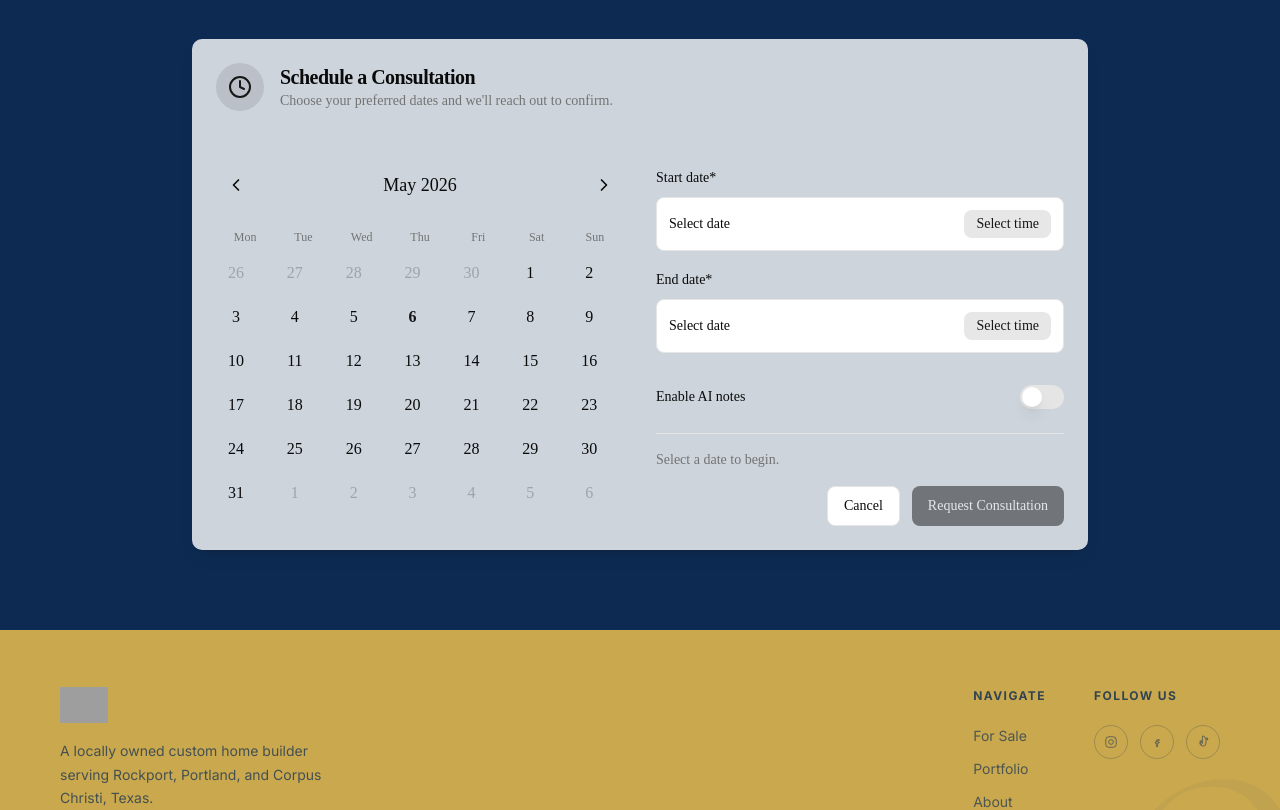
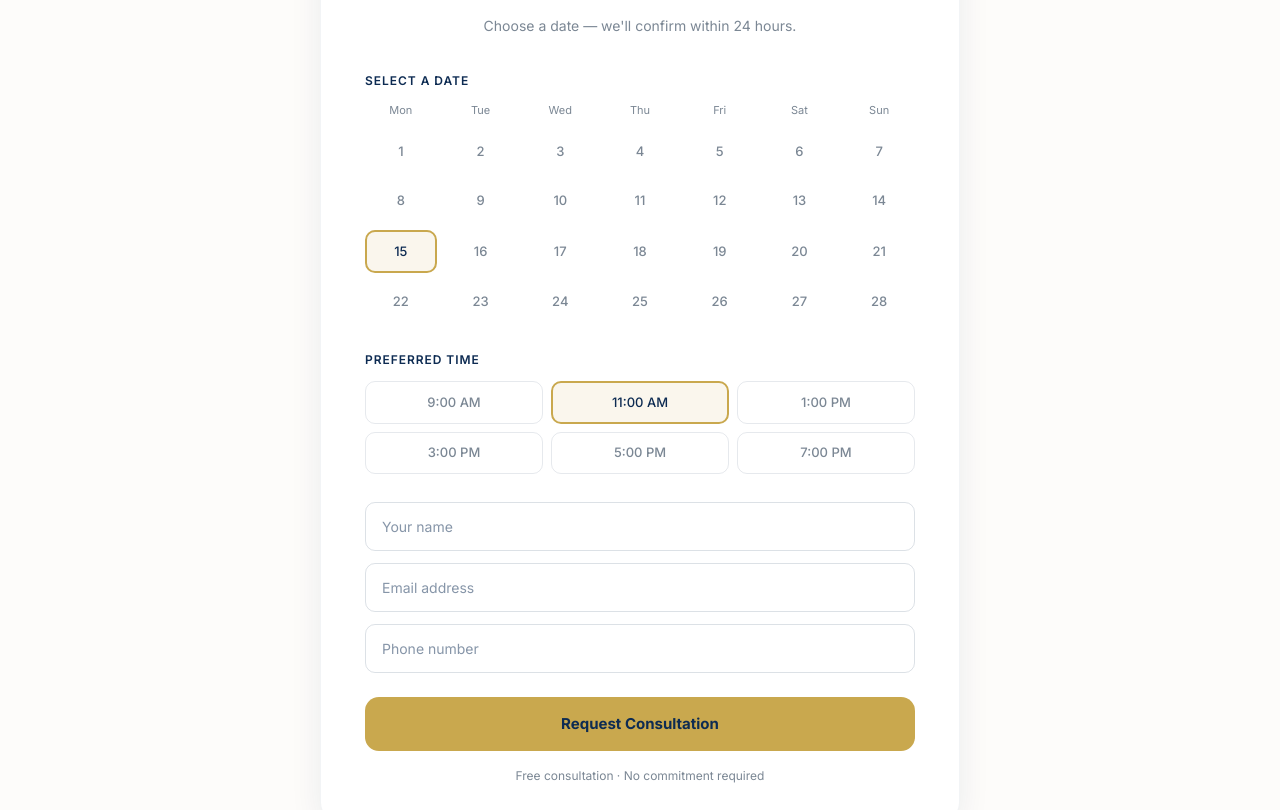
Before and after one commit to cesar-thela-media/OGH, a Next.js app: page /contact in a window 1280 px wide. Shown: the part 1040-1850 px from the top of the page. Built offline with nearby package versions, Linux system fonts and the light colour scheme; grey boxes are pictures that could not be loaded.

Commit message:
Replace Meeting Scheduler with custom cal.com-style booking UI matching OGH theme

```diff
--- a/app/contact/page.tsx
+++ b/app/contact/page.tsx
@@ -2,7 +2,6 @@
 import { useState, type FormEvent } from 'react';
 import NavBar from '@/components/NavBar';
 import Footer from '@/components/Footer';
-import { MeetingScheduler } from '@/components/meeting-scheduler';
 import { COLORS, FONTS, CONTACT } from '@/lib/constants';
 
 const WEBHOOK_URL = process.env.NEXT_PUBLIC_CONTACT_WEBHOOK || '';
@@ -120,22 +119,74 @@ export default function ContactPage() {
           </div>
         </section>
 
-        {/* Schedule a Consultation */}
-        <section className="bg-navy py-16 md:py-20">
-          <div className="max-w-2xl mx-auto px-6 text-center mb-10">
-            <p className="text-gold text-xs tracking-[0.18em] uppercase font-semibold font-body">Schedule a Visit</p>
-            <h2 className="text-white text-3xl md:text-4xl font-heading font-semibold mt-4">Book a Consultation</h2>
-            <p className="text-white/50 font-body mt-3">Pick a date and time — we&apos;ll confirm within 24 hours.</p>
-          </div>
-          <div className="flex justify-center px-4">
-            <MeetingScheduler
-              title="Schedule a Consultation"
-              description="Choose your preferred dates and we'll reach out to confirm."
-              scheduleButtonText="Request Consultation"
-              cancelButtonText="Cancel"
-              onSchedule={(d) => { if (d.startDate) alert(`Consultation requested for ${d.startDate.toDateString()}. We'll confirm shortly.`); }}
-              onCancel={() => {}}
-            />
+        {/* Schedule a Consultation — custom cal.com-style */}
+        <section style={{ backgroundColor: COLORS.offWhite, padding: '80px 24px' }}>
+          <div style={{ maxWidth: 640, margin: '0 auto', backgroundColor: COLORS.white, borderRadius: 24, padding: '40px 44px', boxShadow: '0 4px 32px rgba(13,43,82,0.08)', border: '1px solid rgba(13,43,82,0.05)' }}>
+            <div style={{ textAlign: 'center', marginBottom: 36 }}>
+              <p style={{ fontFamily: FONTS.body, fontSize: 11, fontWeight: 600, color: COLORS.gold, textTransform: 'uppercase', letterSpacing: '0.14em', margin: '0 0 8px' }}>Schedule a Visit</p>
+              <h2 style={{ fontFamily: FONTS.heading, fontSize: 'clamp(24px, 3vw, 34px)', fontWeight: 600, color: COLORS.navy, margin: 0 }}>Book a Consultation</h2>
+              <p style={{ fontFamily: FONTS.body, fontSize: 14, color: COLORS.grayText, margin: '8px 0 0' }}>Choose a date — we&apos;ll confirm within 24 hours.</p>
+            </div>
+
+            {/* Date Picker */}
+            <div style={{ marginBottom: 28 }}>
+              <p style={{ fontFamily: FONTS.body, fontSize: 12, fontWeight: 600, color: COLORS.navy, textTransform: 'uppercase', letterSpacing: '0.08em', margin: '0 0 12px' }}>Select a Date</p>
+              <div style={{ display: 'grid', gridTemplateColumns: 'repeat(7, 1fr)', gap: 8, textAlign: 'center' }}>
+                {['Mon','Tue','Wed','Thu','Fri','Sat','Sun'].map(d => (
+                  <p key={d} style={{ fontFamily: FONTS.body, fontSize: 11, color: COLORS.grayText, margin: 0, paddingBottom: 4 }}>{d}</p>
+                ))}
+                {Array.from({ length: 28 }, (_, i) => i + 1).map(day => (
+                  <button
+                    key={day}
+                    style={{
+                      fontFamily: FONTS.body, fontSize: 13, fontWeight: 500,
+                      padding: '10px 0', borderRadius: 10,
+                      border: day === 15 ? `2px solid ${COLORS.gold}` : '1px solid transparent',
+                      backgroundColor: day === 15 ? 'rgba(201,168,78,0.10)' : 'transparent',
+                      color: day === 15 ? COLORS.navy : COLORS.grayText,
+                      cursor: 'pointer',
+                    }}
+                  >{day}</button>
+                ))}
+              </div>
+            </div>
+
+            {/* Time Slots */}
+            <div style={{ marginBottom: 28 }}>
+              <p style={{ fontFamily: FONTS.body, fontSize: 12, fontWeight: 600, color: COLORS.navy, textTransform: 'uppercase', letterSpacing: '0.08em', margin: '0 0 12px' }}>Preferred Time</p>
+              <div style={{ display: 'grid', gridTemplateColumns: 'repeat(3, 1fr)', gap: 8 }}>
+                {['9:00 AM', '11:00 AM', '1:00 PM', '3:00 PM', '5:00 PM', '7:00 PM'].map(time => (
+                  <button key={time} style={{
+                    fontFamily: FONTS.body, fontSize: 13, fontWeight: 500,
+                    padding: '10px 12px', borderRadius: 10,
+                    border: time === '11:00 AM' ? `2px solid ${COLORS.gold}` : '1px solid rgba(13,43,82,0.10)',
+                    backgroundColor: time === '11:00 AM' ? 'rgba(201,168,78,0.10)' : 'transparent',
+                    color: time === '11:00 AM' ? COLORS.navy : COLORS.grayText,
+                    cursor: 'pointer',
+                  }}>{time}</button>
+                ))}
+              </div>
+            </div>
+
+            {/* Quick Form */}
+            <div style={{ display: 'flex', flexDirection: 'column', gap: 12, marginBottom: 24 }}>
+              <input type="text" placeholder="Your name" style={{ width: '100%', padding: '13px 16px', borderRadius: 10, border: '1px solid rgba(13,43,82,0.14)', fontFamily: FONTS.body, fontSize: 14, color: COLORS.navy, outline: 'none', boxSizing: 'border-box' }} />
+              <input type="email" placeholder="Email address" style={{ width: '100%', padding: '13px 16px', borderRadius: 10, border: '1px solid rgba(13,43,82,0.14)', fontFamily: FONTS.body, fontSize: 14, color: COLORS.navy, outline: 'none', boxSizing: 'border-box' }} />
+              <input type="tel" placeholder="Phone number" style={{ width: '100%', padding: '13px 16px', borderRadius: 10, border: '1px solid rgba(13,43,82,0.14)', fontFamily: FONTS.body, fontSize: 14, color: COLORS.navy, outline: 'none', boxSizing: 'border-box' }} />
+            </div>
+
+            <button style={{
+              width: '100%', padding: '16px', borderRadius: 14,
+              backgroundColor: COLORS.gold, color: COLORS.navy,
+              fontFamily: FONTS.body, fontSize: 15, fontWeight: 700,
+              border: 'none', cursor: 'pointer',
+            }}>
+              Request Consultation
+            </button>
+
+            <p style={{ fontFamily: FONTS.body, fontSize: 12, color: COLORS.grayText, textAlign: 'center', margin: '16px 0 0' }}>
+              Free consultation · No commitment required
+            </p>
           </div>
         </section>
 
```
